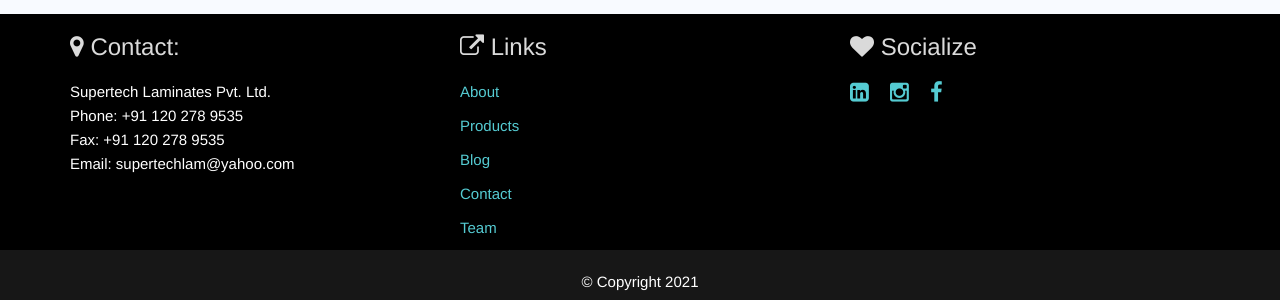
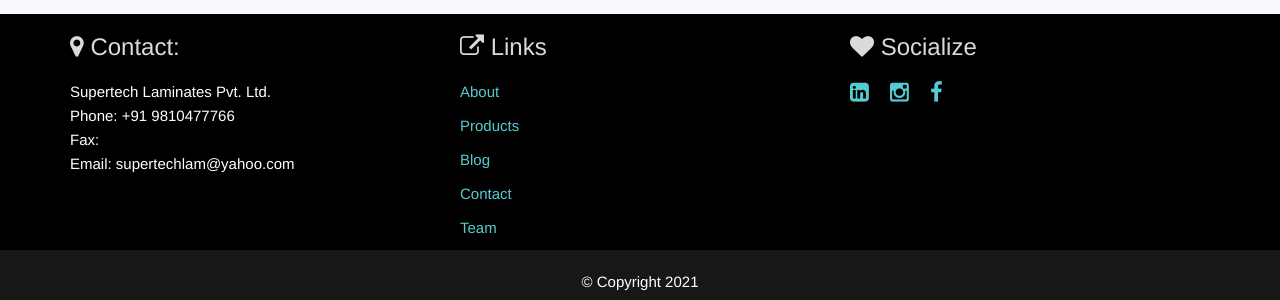
Before and after one commit to supertechlam/supertechlam.github.io, a Jekyll site: the page built from index.html, in a window 1280 px wide. Shown: the part 1022-1322 px from the top of the page. Built offline with Jekyll 4.4.1, drawn with Linux system fonts in a browser that asks for light colours.

Commit message:
Changing contact number

```diff
--- a/_config.yml
+++ b/_config.yml
@@ -25,8 +25,7 @@
 # Company Information
 company_name: Supertech Laminates Pvt. Ltd.
 address_line: C-9, Sector 22, Industrial Area, Ghaziabad
-telephone_number: +91 120 278 9535
-fax_number: +91 120 278 9535
+telephone_number: +91 9810477766
 company_email: supertechlam@yahoo.com
 google_map: https://www.google.com/maps/embed?pb=!1m18!1m12!1m3!1d3499.561660988775!2d77.45199891446804!3d28.702756187651303!2m3!1f0!2f0!3f0!3m2!1i1024!2i768!4f13.1!3m3!1m2!1s0x390cf171e6cd2c5d%3A0x75e5585bce497593!2sSupertech%20Laminates%20Pvt.%20Ltd.!5e0!3m2!1sen!2sus!4v1580086077678!5m2!1sen!2sus
 
```
